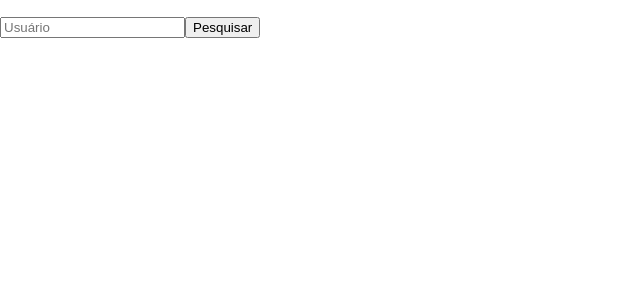
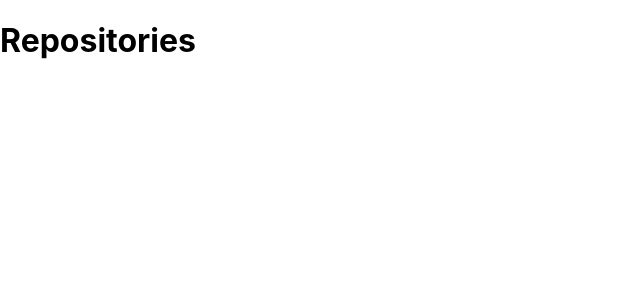
Before and after one commit to wagnerdf/projeto-react-mostrar-repositorios, a React (Create React App) app: page /repositories in a window 1280 px wide. Shown: the top 300 px of the page, without its empty margins (0-640 px from the left). Built offline with nearby package versions, Linux system fonts and the light colour scheme.

Commit message:
Importando as rotas no componente APP

```diff
--- a/src/App.js
+++ b/src/App.js
@@ -1,20 +1,11 @@
-import './App.css';
-import React, { useState } from 'react';
-import axios from 'axios';
+import React from 'react';
+import Routes from './routes';
 
-function App(props) {
-  const [ usuario, setUsuario ] = useState('');
 
-  function handlePesquisa(){
-    axios.get(`http://api.github.com/users/${usuario}/repos`).then(response => console.log(response.data));
-  }
+function App() {
+
   return (
-
-    <>
-      <p></p>
-      <input className="usuarioInput" placeholder="Usuário" value={usuario} onChange={e => setUsuario(e.target.value) }/>
-      <button type="button" onClick={handlePesquisa}>Pesquisar</button>
-    </>
+    <Routes />
   );
 }
 export default App;
--- /dev/null
+++ b/src/Home.js
@@ -0,0 +1,19 @@
+import React, { useState } from 'react';
+import axios from 'axios';
+
+function App(props) {
+  const [ usuario, setUsuario ] = useState('');
+
+  function handlePesquisa(){
+    axios.get(`http://api.github.com/users/${usuario}/repos`).then(response => console.log(response.data));
+  }
+  return (
+
+    <>
+      <p></p>
+      <input className="usuarioInput" placeholder="Usuário" value={usuario} onChange={e => setUsuario(e.target.value) }/>
+      <button type="button" onClick={handlePesquisa}>Pesquisar</button>
+    </>
+  );
+}
+export default App;
--- a/src/Repositories.js
+++ b/src/Repositories.js
@@ -1,5 +1,8 @@
 import React from "react";
 
 export default function Repositories(){
-    <h1>Repositories</h1>
+
+    return(
+        <h1>Repositories</h1>
+    )
 }
--- a/src/routes.js
+++ b/src/routes.js
@@ -1,14 +1,17 @@
 import React from "react";
-import { Switch, Route, BrowserRouter } from 'react-router-dom';
+import { Route, Routes, BrowserRouter } from 'react-router-dom';
 
 import Repositories from './Repositories';
+import Home from './Home';
 
-export default function Routes() {
+export default function RoutesPage() {
     return(
         <BrowserRouter>
-            <Switch>
-                <Route path= '/repositories' component={Repositories}/>
-            </Switch>
+            <Routes>
+
+                <Route  path="/" exact element={<Home/>}/>
+                <Route path='/repositories' element={<Repositories/>}/>
+            </Routes>
         </BrowserRouter>
     )
 }
```
